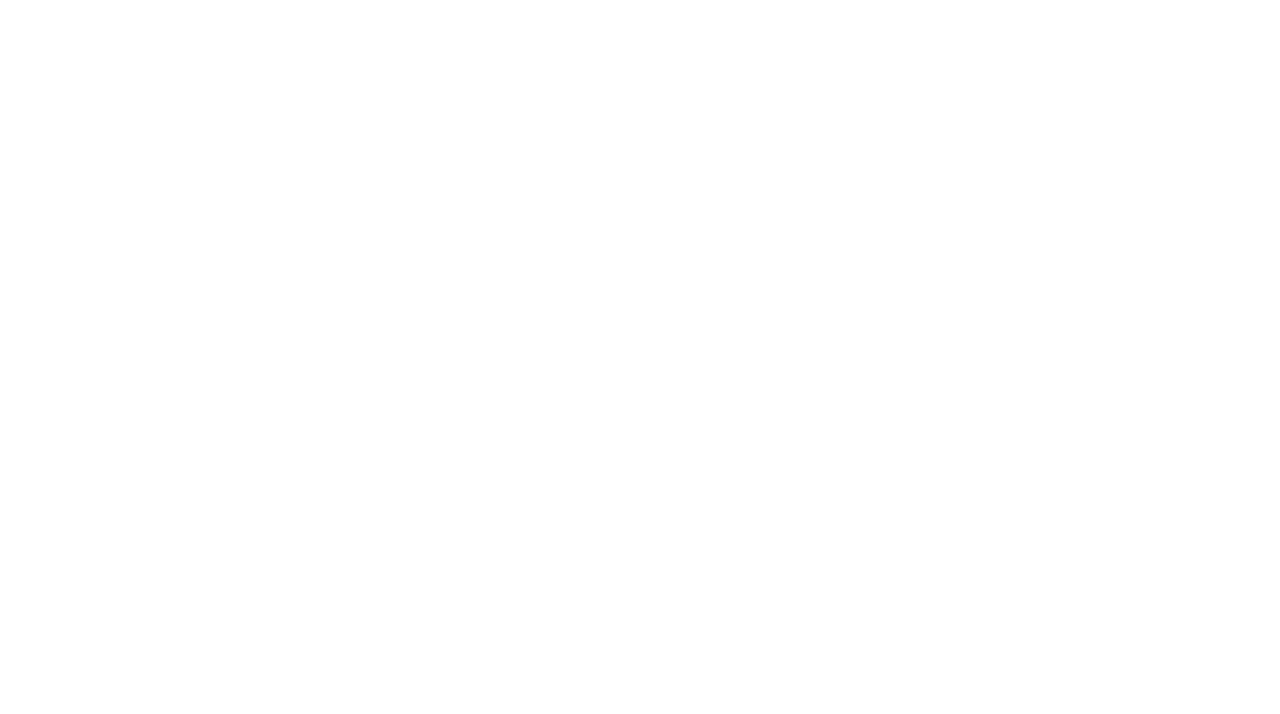
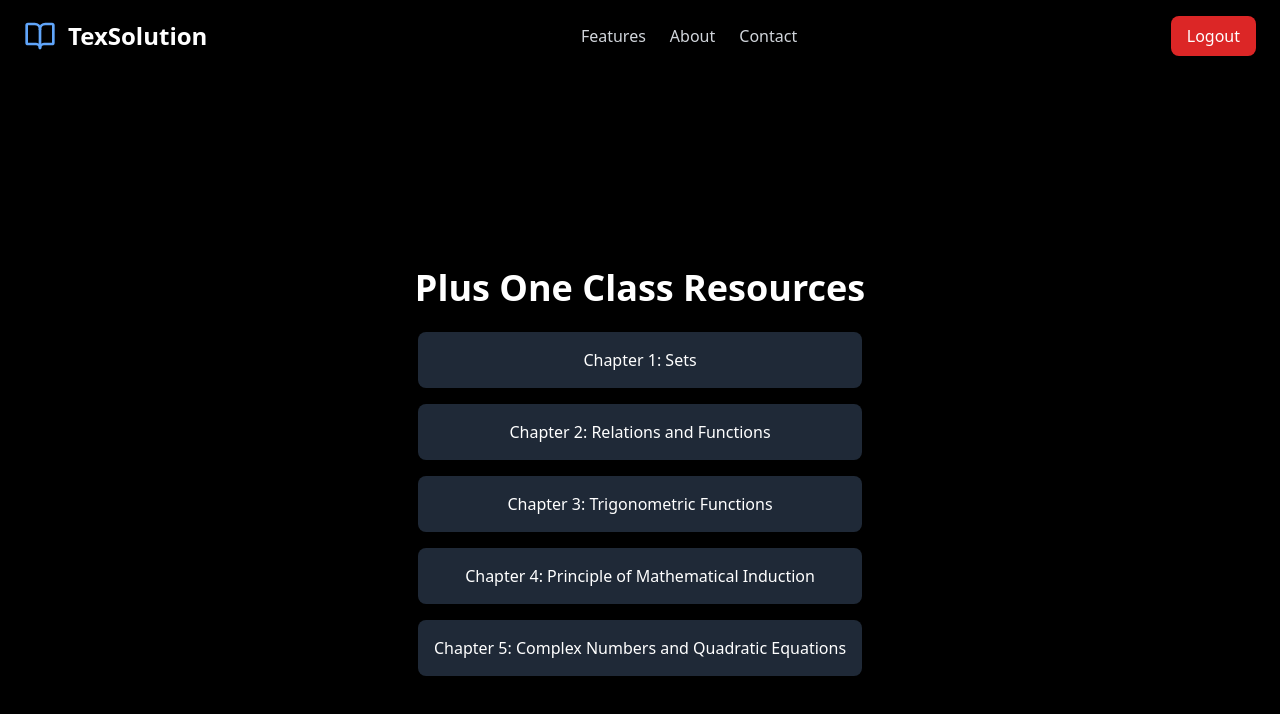
Before and after one commit to TeXSolution/keralamath, a React (Vite) app in the folder Frontend/client-app/: page /plusone/chapters in a window 1280 px wide. Before the commit this address had no page. Shown: the top 714 px of the page. Built offline with nearby package versions, Linux system fonts and the light colour scheme; sample sign-in values are in the browser's storage.

Commit message:
frontend levels added

```diff
--- a/Frontend/client-app/src/App.jsx
+++ b/Frontend/client-app/src/App.jsx
@@ -12,6 +12,7 @@ import Dashboard from './pages/AdminPages/Dashboard'
 import Layout from './components/Admin side/Layout'
 import Users from './pages/AdminPages/Users'
 import Questions from './pages/AdminPages/Questions'
+import PlusOneChapters from './pages/plusone/CBSE/PlusOneChapters'
 
 
 function App() {
@@ -25,6 +26,7 @@ function App() {
 
         <Route path="/" element={ <ProtectedRoute> <Home />    </ProtectedRoute>      } />
         <Route path="/plusone" element={ <ProtectedRoute> <PlusOnePage />    </ProtectedRoute>      } />
+        <Route path="/plusone/chapters" element={ <ProtectedRoute> <PlusOneChapters />    </ProtectedRoute>      } />
         <Route path="/plusone/kerala-syllabus" element={ <ProtectedRoute> <PlusOneKeralaSyllabusPage />    </ProtectedRoute>      } />
         <Route path="/plusone/cbse" element={ <ProtectedRoute> <PlusOneCBSEPage />    </ProtectedRoute>      } />
 
--- /dev/null
+++ b/Frontend/client-app/src/pages/plusone/CBSE/PlusOneChapters.jsx
@@ -0,0 +1,71 @@
+import React, { useState } from 'react';
+import { ChevronDown } from 'lucide-react';
+import Navbar from '../../../components/Navbar';
+
+const chapters = [
+    'Chapter 1: Sets',
+    'Chapter 2: Relations and Functions',
+    'Chapter 3: Trigonometric Functions',
+    'Chapter 4: Principle of Mathematical Induction',
+    'Chapter 5: Complex Numbers and Quadratic Equations'
+];
+
+const questions = [
+    {
+        chapter: 'Chapter 1: Sets',
+        content: [
+            {
+                question: 'If A = {x: x is a natural number, x is a prime number less than 30}, Write A in roster form.',
+                answer: 'A = {2,3,5,7,11,13,17,19,23,29}'
+            },
+            {
+                question: 'Write the set x: x is a positive integer and x² < 40 in the roster form.',
+                answer: 'A = {1,2,3,4,5,6,7}'
+            }
+        ]
+    }
+];
+
+const PlusOneChapters = () => {
+    const [selectedChapter, setSelectedChapter] = useState(null);
+    const [showLevels, setShowLevels] = useState(false);
+
+    const handleChapterClick = (chapter) => {
+        setSelectedChapter(chapter);
+        setShowLevels(true);
+    };
+
+    const handleLevelClick = (level) => {
+        console.log(`Selected ${level}`);
+        // Navigate to the next component or perform actions based on level
+    };
+
+    return (
+        <div className="min-h-screen bg-black text-white">
+            <Navbar />
+            <div className="min-h-screen bg-black text-white flex flex-col justify-center items-center py-10">
+                <h2 className="text-4xl font-bold mb-6 text-center">Plus One Class Resources</h2>
+                <div className="flex justify-center items-center">
+                    <div className="space-y-4 w-full max-w-md">
+                        {chapters.map((chapter, index) => (
+                            <div key={index} className="bg-gray-800 p-4 rounded-lg text-center cursor-pointer hover:bg-gray-700 mx-auto"
+                                 onClick={() => handleChapterClick(chapter)}>
+                                {chapter}
+                                {selectedChapter === chapter && showLevels && (
+                                    <div className="mt-2 space-y-2">
+                                        <div className="bg-gray-700 p-2 rounded-lg text-center hover:bg-gray-600 cursor-pointer"
+                                             onClick={() => handleLevelClick('Level 1')}>Level 1</div>
+                                        <div className="bg-gray-700 p-2 rounded-lg text-center hover:bg-gray-600 cursor-pointer"
+                                             onClick={() => handleLevelClick('Level 2')}>Level 2</div>
+                                    </div>
+                                )}
+                            </div>
+                        ))}
+                    </div>
+                </div>
+            </div>
+        </div>
+    );
+};
+
+export default PlusOneChapters;
--- a/Frontend/client-app/src/pages/plusone/PlusOneCBSEPage.jsx
+++ b/Frontend/client-app/src/pages/plusone/PlusOneCBSEPage.jsx
@@ -1,9 +1,11 @@
 import React, { useState } from 'react';
 import { ChevronDown } from 'lucide-react';
 import Navbar from '../../components/Navbar';
+import { useNavigate } from 'react-router-dom';
 
 const PlusOneCBSEPage = () => {
     const [isOpen, setIsOpen] = useState(false);
+    const navigate= useNavigate('')
 
     const toggleDropdown = () => {
         setIsOpen(!isOpen);
@@ -23,11 +25,11 @@ const PlusOneCBSEPage = () => {
 
                     {isOpen && (
                         <div className="mt-4 space-y-2">
-                            <a href="#" className="block bg-blue-700 p-2 rounded hover:bg-blue-600">Chapter-wise Solutions</a>
-                            <a href="#" className="block bg-blue-700 p-2 rounded hover:bg-blue-600">Previous Year Question Papers</a>
-                            <a href="#" className="block bg-blue-700 p-2 rounded hover:bg-blue-600">Mock Tests</a>
-                            <a href="#" className="block bg-blue-700 p-2 rounded hover:bg-blue-600">Quizzes</a>
-                            <a href="#" className="block bg-blue-700 p-2 rounded hover:bg-blue-600">Performance Analytics</a>
+                            <a  onClick={()=>navigate('/plusone/chapters')} className="block bg-gray-700 p-3 rounded hover:bg-gray-600 transition">Chapter-wise Solutions</a>
+                            <a href="#" className="block bg-gray-700 p-3 rounded hover:bg-gray-600 transition">Previous Year Question Papers</a>
+                            <a href="#" className="block bg-gray-700 p-3 rounded hover:bg-gray-600 transition">Mock Tests</a>
+                            <a href="#" className="block bg-gray-700 p-3 rounded hover:bg-gray-600 transition">Quizzes</a>
+                            <a href="#" className="block bg-gray-700 p-3 rounded hover:bg-gray-600 transition">Performance Analytics</a>
                         </div>
                     )}
                 </div>
```
